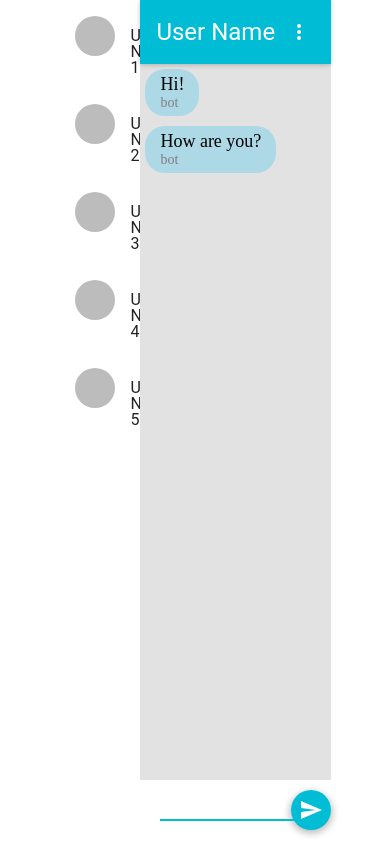
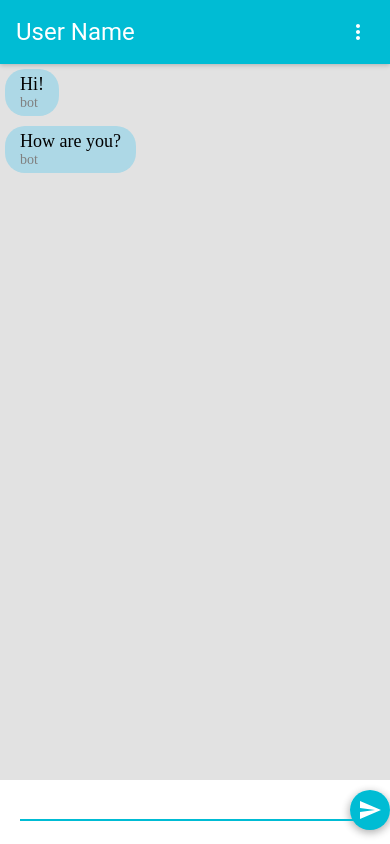
Before and after one commit to vlad4400/messenger, a React app: page / in a window 390 px wide. Built offline with nearby package versions, Linux system fonts and the light colour scheme.

Commit message:
adaptived for smartphones

```diff
--- a/src/styles/styles.css
+++ b/src/styles/styles.css
@@ -44,3 +44,11 @@
     color: gray;
     font-size: 14px;
 }
+
+@media only screen and (max-width: 768px) {
+
+    .layout {
+        width: 100%;
+        grid-template-columns: 0 100%;
+    }
+}
```
